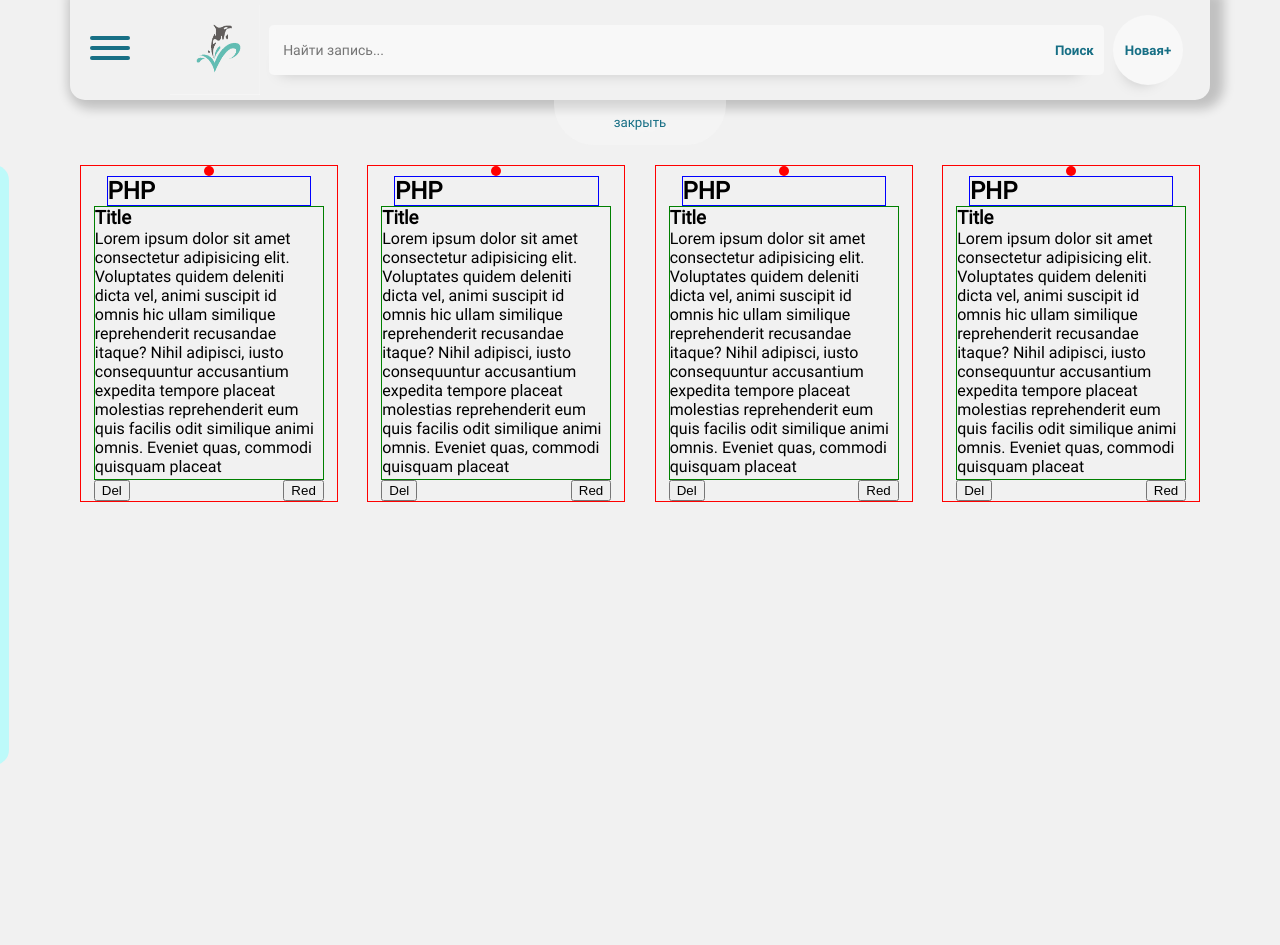
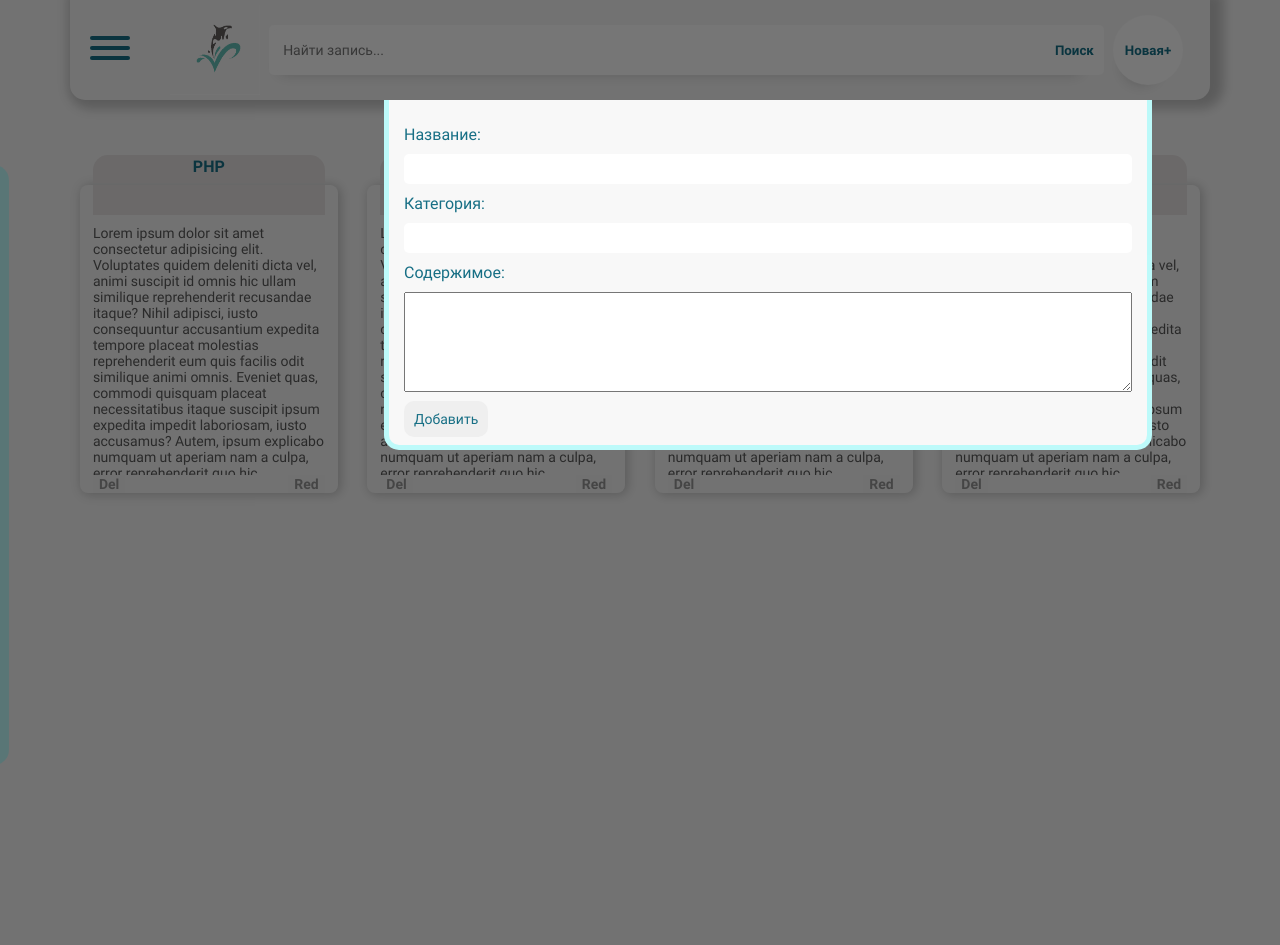
Before and after one commit to phoenix966/my_note, a PHP site: page / in a window 1280 px wide. After the commit the page ends 764 px from the top, so only its background shows below. Run offline with PHP 8.4, Linux system fonts and the light colour scheme.

Commit message:
create add window

```diff
--- a/css/style.css
+++ b/css/style.css
@@ -302,6 +302,12 @@ html {
   position: relative;
   min-height: 100vh;
   width: 100%;
+  padding: 20px 10px 0 10px;
+}
+@media screen and (min-width: 928px) {
+  .blog {
+    padding: 20px 0 0 0;
+  }
 }
 .blog__overlay {
   position: absolute;
@@ -344,6 +350,7 @@ html {
   display: flex;
   justify-content: space-between;
   list-style-type: none;
+  flex-wrap: wrap;
   margin: 0;
   padding: 0;
 }
@@ -355,28 +362,55 @@ html {
   display: flex;
   flex-direction: column;
   justify-content: space-between;
-  flex: 0 1 23%;
-  border: 1px solid red;
+  flex: 1 1 95%;
+  border-radius: 8px;
+  -webkit-box-shadow: 2px 1px 11px 1px rgba(0, 0, 0, 0.2);
+  -moz-box-shadow: 2px 1px 11px 1px rgba(0, 0, 0, 0.2);
+  box-shadow: 2px 1px 11px 1px rgba(0, 0, 0, 0.2);
   min-height: 300px;
+  margin-bottom: 40px;
+}
+@media screen and (min-width: 598px) {
+  .blog__post {
+    flex: 0 1 43%;
+  }
+}
+@media screen and (min-width: 728px) {
+  .blog__post {
+    flex: 0 1 23%;
+  }
+}
+.blog__head {
+  position: absolute;
+  top: -40px;
+  left: 0;
+  right: 0;
+  margin: 0 auto;
 }
 .blog__pin {
   margin: 0 auto;
   width: 10px;
   height: 10px;
   border-radius: 50%;
-  background: red;
-  margin: 0 auto;
 }
 .blog__category {
-  width: 80%;
-  border: 1px solid blue;
+  font-family: var(--font-bold);
+  font-size: 16px;
+  padding: 2px;
+  text-align: center;
+  height: 28px;
+  overflow: hidden;
+  width: 90%;
+  border-top-left-radius: 15px;
+  border-top-right-radius: 15px;
   margin: 0 auto;
+  color: var(--color-second);
+  background: #e2dede;
 }
 .blog__info {
   text-align: left;
   width: 90%;
   margin: 0 auto;
-  border: 1px solid green;
 }
 .blog__wrap {
   display: flex;
@@ -385,8 +419,115 @@ html {
   margin: 0 auto;
 }
 .blog__text {
+  font-family: var(--font-regular);
+  font-size: 14px;
+  color: #585858;
   max-height: 250px;
   overflow: scroll;
 }
+.blog__sticky {
+  width: 100%;
+  height: 30px;
+  margin-bottom: 10px;
+  background: #e2dede;
+  padding: 5px;
+}
+.blog__btn {
+  cursor: pointer;
+  font-family: var(--font-bold);
+  font-size: 14px;
+  color: #4e4e4e93;
+  border: none;
+}
+
+.modal {
+  position: fixed;
+  z-index: 1;
+  top: 0;
+  left: 0;
+  width: 100%;
+  height: 100%;
+  background: #00000086;
+}
+.modal__window {
+  padding: 15px;
+  position: absolute;
+  top: 100px;
+  z-index: 2;
+  left: 0;
+  right: 0;
+  margin: 0 auto;
+  width: 90%;
+  height: 350px;
+  border: 5px solid rgba(27, 255, 255, 0.267);
+  border-bottom-left-radius: 15px;
+  border-bottom-right-radius: 15px;
+  border-top: none;
+  background: var(--color-btn);
+}
+@media screen and (min-width: 928px) {
+  .modal__window {
+    left: unset;
+    right: 10%;
+    width: 60%;
+  }
+}
+.modal__title {
+  margin: 10px 0;
+  font-family: var(--font-regular);
+  font-size: 16px;
+  color: var(--color-second);
+}
+.modal__input {
+  width: 100%;
+  height: 30px;
+  border: none;
+  border-radius: 5px;
+  background: #fff;
+  font-family: var(--font-regular);
+  color: #666;
+}
+.modal__area {
+  width: 100%;
+  height: 100px;
+  font-family: var(--font-regular);
+  color: #666;
+}
+.modal__btn {
+  font-family: var(--font-regular);
+  color: var(--color-second);
+  font-size: 14px;
+  border: none;
+  border-radius: 10px;
+  margin-top: 5px;
+  padding: 10px;
+  cursor: pointer;
+}
+
+.footer {
+  display: flex;
+  justify-content: center;
+  position: relative;
+  background: var(--color-btn);
+  height: 40px;
+  width: 100%;
+}
+.footer::before {
+  content: "";
+  position: absolute;
+  top: -10px;
+  left: 0;
+  right: 0;
+  margin: 0 auto;
+  width: 60%;
+  height: 2px;
+  border-radius: 15px;
+  background: #777;
+}
+.footer__text {
+  font-family: var(--font-bold);
+  font-size: 14px;
+  color: var(--color-second);
+}
 
 /*# sourceMappingURL=style.css.map */
--- a/index.html
+++ b/index.html
@@ -36,6 +36,27 @@
       <div class="container">
         <button class="header__scroll">закрыть</button>
       </div>
+
+      <div class="modal">
+        <form>
+          <div class="modal__window">
+            <div class="modal__wrapper">
+              <p class="modal__title">Название: </p>
+              <input type="text" class="modal__input">
+            </div>
+            <div class="modal__wrapper">
+              <p class="modal__title">Категория: </p>
+              <input type="text" class="modal__input">
+            </div>
+            <div class="modal__wrapper">
+              <p class="modal__title">Содержимое: </p>
+              <textarea name="area"  class="modal__area"></textarea>
+            </div>
+            <button class="modal__btn">Добавить</button>
+          </div>
+        </form>
+      </div>
+
     </header>
     <section class="blog">
       <div class="blog__posts">
@@ -47,9 +68,16 @@
                 <h2 class="blog__category">PHP</h2>
               </div>
               <div class="blog__info">
-                <h3 class="blog__title">Title</h3>
+                <div class="blog__sticky"></div>
                 <p class="blog__text">
-                    Lorem ipsum dolor sit amet consectetur adipisicing elit. Voluptates quidem deleniti dicta vel, animi suscipit id omnis hic ullam similique reprehenderit recusandae itaque? Nihil adipisci, iusto consequuntur accusantium expedita tempore placeat molestias reprehenderit eum quis facilis odit similique animi omnis. Eveniet quas, commodi quisquam placeat necessitatibus itaque suscipit ipsum expedita impedit laboriosam, iusto accusamus? Autem, ipsum explicabo numquam ut aperiam nam a culpa, error reprehenderit quo hic. Molestias, molestiae nisi nihil commodi enim porro quo deleniti harum? Reiciendis suscipit rem nostrum in sed tempore quia dolore voluptate atque voluptatibus? Tempora asperiores aliquam quae sunt dicta aliquid voluptates nam nesciunt architecto.
+                  Lorem ipsum dolor sit amet consectetur adipisicing elit. Voluptates quidem deleniti dicta vel, animi
+                  suscipit id omnis hic ullam similique reprehenderit recusandae itaque? Nihil adipisci, iusto
+                  consequuntur accusantium expedita tempore placeat molestias reprehenderit eum quis facilis odit
+                  similique animi omnis. Eveniet quas, commodi quisquam placeat necessitatibus itaque suscipit ipsum
+                  expedita impedit laboriosam, iusto accusamus? Autem, ipsum explicabo numquam ut aperiam nam a culpa,
+                  error reprehenderit quo hic. Molestias, molestiae nisi nihil commodi enim porro quo deleniti harum?
+                  Reiciendis suscipit rem nostrum in sed tempore quia dolore voluptate atque voluptatibus? Tempora
+                  asperiores aliquam quae sunt dicta aliquid voluptates nam nesciunt architecto.
                 </p>
               </div>
               <div class="blog__wrap">
@@ -63,9 +91,16 @@
                 <h2 class="blog__category">PHP</h2>
               </div>
               <div class="blog__info">
-                <h3 class="blog__title">Title</h3>
+                <div class="blog__sticky"></div>
                 <p class="blog__text">
-                    Lorem ipsum dolor sit amet consectetur adipisicing elit. Voluptates quidem deleniti dicta vel, animi suscipit id omnis hic ullam similique reprehenderit recusandae itaque? Nihil adipisci, iusto consequuntur accusantium expedita tempore placeat molestias reprehenderit eum quis facilis odit similique animi omnis. Eveniet quas, commodi quisquam placeat necessitatibus itaque suscipit ipsum expedita impedit laboriosam, iusto accusamus? Autem, ipsum explicabo numquam ut aperiam nam a culpa, error reprehenderit quo hic. Molestias, molestiae nisi nihil commodi enim porro quo deleniti harum? Reiciendis suscipit rem nostrum in sed tempore quia dolore voluptate atque voluptatibus? Tempora asperiores aliquam quae sunt dicta aliquid voluptates nam nesciunt architecto.
+                  Lorem ipsum dolor sit amet consectetur adipisicing elit. Voluptates quidem deleniti dicta vel, animi
+                  suscipit id omnis hic ullam similique reprehenderit recusandae itaque? Nihil adipisci, iusto
+                  consequuntur accusantium expedita tempore placeat molestias reprehenderit eum quis facilis odit
+                  similique animi omnis. Eveniet quas, commodi quisquam placeat necessitatibus itaque suscipit ipsum
+                  expedita impedit laboriosam, iusto accusamus? Autem, ipsum explicabo numquam ut aperiam nam a culpa,
+                  error reprehenderit quo hic. Molestias, molestiae nisi nihil commodi enim porro quo deleniti harum?
+                  Reiciendis suscipit rem nostrum in sed tempore quia dolore voluptate atque voluptatibus? Tempora
+                  asperiores aliquam quae sunt dicta aliquid voluptates nam nesciunt architecto.
                 </p>
               </div>
               <div class="blog__wrap">
@@ -79,9 +114,16 @@
                 <h2 class="blog__category">PHP</h2>
               </div>
               <div class="blog__info">
-                <h3 class="blog__title">Title</h3>
+                <div class="blog__sticky"></div>
                 <p class="blog__text">
-                    Lorem ipsum dolor sit amet consectetur adipisicing elit. Voluptates quidem deleniti dicta vel, animi suscipit id omnis hic ullam similique reprehenderit recusandae itaque? Nihil adipisci, iusto consequuntur accusantium expedita tempore placeat molestias reprehenderit eum quis facilis odit similique animi omnis. Eveniet quas, commodi quisquam placeat necessitatibus itaque suscipit ipsum expedita impedit laboriosam, iusto accusamus? Autem, ipsum explicabo numquam ut aperiam nam a culpa, error reprehenderit quo hic. Molestias, molestiae nisi nihil commodi enim porro quo deleniti harum? Reiciendis suscipit rem nostrum in sed tempore quia dolore voluptate atque voluptatibus? Tempora asperiores aliquam quae sunt dicta aliquid voluptates nam nesciunt architecto.
+                  Lorem ipsum dolor sit amet consectetur adipisicing elit. Voluptates quidem deleniti dicta vel, animi
+                  suscipit id omnis hic ullam similique reprehenderit recusandae itaque? Nihil adipisci, iusto
+                  consequuntur accusantium expedita tempore placeat molestias reprehenderit eum quis facilis odit
+                  similique animi omnis. Eveniet quas, commodi quisquam placeat necessitatibus itaque suscipit ipsum
+                  expedita impedit laboriosam, iusto accusamus? Autem, ipsum explicabo numquam ut aperiam nam a culpa,
+                  error reprehenderit quo hic. Molestias, molestiae nisi nihil commodi enim porro quo deleniti harum?
+                  Reiciendis suscipit rem nostrum in sed tempore quia dolore voluptate atque voluptatibus? Tempora
+                  asperiores aliquam quae sunt dicta aliquid voluptates nam nesciunt architecto.
                 </p>
               </div>
               <div class="blog__wrap">
@@ -95,9 +137,16 @@
                 <h2 class="blog__category">PHP</h2>
               </div>
               <div class="blog__info">
-                <h3 class="blog__title">Title</h3>
+                <div class="blog__sticky"></div>
                 <p class="blog__text">
-                    Lorem ipsum dolor sit amet consectetur adipisicing elit. Voluptates quidem deleniti dicta vel, animi suscipit id omnis hic ullam similique reprehenderit recusandae itaque? Nihil adipisci, iusto consequuntur accusantium expedita tempore placeat molestias reprehenderit eum quis facilis odit similique animi omnis. Eveniet quas, commodi quisquam placeat necessitatibus itaque suscipit ipsum expedita impedit laboriosam, iusto accusamus? Autem, ipsum explicabo numquam ut aperiam nam a culpa, error reprehenderit quo hic. Molestias, molestiae nisi nihil commodi enim porro quo deleniti harum? Reiciendis suscipit rem nostrum in sed tempore quia dolore voluptate atque voluptatibus? Tempora asperiores aliquam quae sunt dicta aliquid voluptates nam nesciunt architecto.
+                  Lorem ipsum dolor sit amet consectetur adipisicing elit. Voluptates quidem deleniti dicta vel, animi
+                  suscipit id omnis hic ullam similique reprehenderit recusandae itaque? Nihil adipisci, iusto
+                  consequuntur accusantium expedita tempore placeat molestias reprehenderit eum quis facilis odit
+                  similique animi omnis. Eveniet quas, commodi quisquam placeat necessitatibus itaque suscipit ipsum
+                  expedita impedit laboriosam, iusto accusamus? Autem, ipsum explicabo numquam ut aperiam nam a culpa,
+                  error reprehenderit quo hic. Molestias, molestiae nisi nihil commodi enim porro quo deleniti harum?
+                  Reiciendis suscipit rem nostrum in sed tempore quia dolore voluptate atque voluptatibus? Tempora
+                  asperiores aliquam quae sunt dicta aliquid voluptates nam nesciunt architecto.
                 </p>
               </div>
               <div class="blog__wrap">
@@ -111,13 +160,34 @@
       <div class="blog__overlay"></div>
       <div class="blog__sidebar">
         <!-- <button class="blog__scroll">открыть</button> -->
-          <ul class="blog__list">
+        <ul class="blog__note">
           <li class="blog__item">Loren</li>
           <li class="blog__item">Loren</li>
           <li class="blog__item">Loren</li>
         </ul>
       </div>
     </section>
+    <footer class="footer">
+      <p class="footer__text">All rights reserved by Phoenix</p>
+    </footer>
+    <!-- <div class="modal">
+      <form>
+        <div class="modal__window">
+          <div class="modal__wrapper">
+            <p class="modal__title">Название: </p>
+            <input type="text" class="modal__input">
+          </div>
+          <div class="modal__wrapper">
+            <p class="modal__title">Категория: </p>
+            <input type="text" class="modal__input">
+          </div>
+          <div class="modal__wrapper">
+            <p class="modal__title">Содержимое: </p>
+            <textarea name="area"  class="modal__area"></textarea>
+          </div>
+        </div>
+      </form>
+    </div> -->
   </div>
 
   <script>
@@ -134,18 +204,19 @@
     let scroll = document.querySelector('.header__scroll');
     let header = document.querySelector('.header');
     let isOpen = false;
-    scroll.addEventListener('click',function(){
+    scroll.addEventListener('click', function () {
       isOpen ? scroll.innerText = 'закрыть' : scroll.innerText = 'открыть';
       isOpen ? isOpen = false : isOpen = true;
       header.classList.toggle('header--hide');
     });
   </script>
   <script>
-    overlay.addEventListener('click',function(){
+    overlay.addEventListener('click', function () {
       hamburger.classList.remove("is-active");
       overlay.classList.remove('blog__overlay--active');
       sidebar.classList.remove('blog__sidebar--active');
     });
   </script>
 </body>
+
 </html>
--- a/sass/parts/_blog.sass
+++ b/sass/parts/_blog.sass
@@ -2,9 +2,12 @@
   position: relative
   min-height: 100vh
   width: 100%
+  padding: 20px 10px 0 10px
+  +media(928px)
+    padding: 20px 0 0 0
   &__overlay
     position: absolute
-    top:  -200px
+    top: -200px
     left: 0
     width: 100%
     min-height: 540vh
@@ -36,6 +39,7 @@
     display: flex
     justify-content: space-between
     list-style-type: none
+    flex-wrap: wrap
     margin: 0
     padding: 0
   &__posts
@@ -45,34 +49,67 @@
     display: flex
     flex-direction: column
     justify-content: space-between
-    flex: 0 1 23%
-    border: 1px solid red
+    flex: 1 1 95%
+    border-radius: 8px
+    -webkit-box-shadow: 2px 1px 11px 1px rgba(0,0,0,0.2)
+    -moz-box-shadow: 2px 1px 11px 1px rgba(0,0,0,0.2)
+    box-shadow: 2px 1px 11px 1px rgba(0,0,0,0.2)
     min-height: 300px
+    margin-bottom: 40px
+    +media(598px)
+      flex: 0 1 43%
+    +media(728px)
+      flex: 0 1 23%
+  &__head
+    position: absolute
+    top: -40px
+    left: 0
+    right: 0
+    margin: 0 auto
   &__pin
-    // position: absolute
-    // top: -15px
-    // right: 0
-    // left: 0
     margin: 0 auto
     width: 10px
     height: 10px
     border-radius: 50%
-    background: red
+    // background: red
+  &__category
+    font-family: var(--font-bold)
+    font-size: 16px
+    padding: 2px
+    text-align: center
+    height: 28px
+    overflow: hidden
+    width: 90%
+    border-top-left-radius: 15px
+    border-top-right-radius: 15px
     margin: 0 auto
-  &__category
-    width: 80%
-    border: 1px solid blue
-    margin: 0 auto
+    color: var(--color-second)
+    background: #e2dede
   &__info
     text-align: left
     width: 90%
     margin: 0 auto
-    border: 1px solid green
+    // border: 1px solid green
   &__wrap
     display: flex
     justify-content: space-between
     width: 90%
     margin: 0 auto
   &__text
+    font-family: var(--font-regular)
+    font-size: 14px
+    color: #585858
     max-height: 250px
     overflow: scroll
+  &__sticky
+    width: 100%
+    height: 30px
+    margin-bottom: 10px
+    background: #e2dede
+    padding: 5px
+  &__btn
+    cursor: pointer
+    font-family: var(--font-bold)
+    font-size: 14px
+    color: #4e4e4e93
+    border: none
--- /dev/null
+++ b/sass/parts/_modal.sass
@@ -0,0 +1,54 @@
+.modal
+  position: fixed
+  z-index: 1
+  top: 0
+  left: 0
+  width: 100%
+  height: 100%
+  background: #00000086
+  &__window
+    padding: 15px
+    position: absolute
+    top: 100px
+    z-index: 2
+    left: 0
+    right: 0
+    margin: 0 auto
+    width: 90%
+    height: 350px
+    border: 5px solid rgba(27, 255, 255, 0.267)
+    border-bottom-left-radius: 15px
+    border-bottom-right-radius: 15px
+    border-top: none
+    background: var(--color-btn)
+    +media(928px)
+      left: unset
+      right: 10%
+      width: 60%
+  &__title
+    margin: 10px 0
+    font-family: var(--font-regular)
+    font-size: 16px
+    color: var(--color-second)
+  &__input
+    width: 100%
+    height: 30px
+    border: none
+    border-radius: 5px
+    background: #fff
+    font-family: var(--font-regular)
+    color: #666
+  &__area
+    width: 100%
+    height: 100px
+    font-family: var(--font-regular)
+    color: #666
+  &__btn
+    font-family: var(--font-regular)
+    color: var(--color-second)
+    font-size: 14px
+    border: none
+    border-radius: 10px
+    margin-top: 5px
+    padding: 10px
+    cursor: pointer
--- a/sass/style.sass
+++ b/sass/style.sass
@@ -5,3 +5,5 @@
 @import parts/_header
 @import parts/hamburgers/hamburgers
 @import parts/_blog
+@import parts/_modal
+@import parts/_footer
```
Also changed, not shown: sass/parts/_footer.sass (added, +22 -0 lines), 1 other file. Lines whose indentation alone changed are shown as unchanged.
